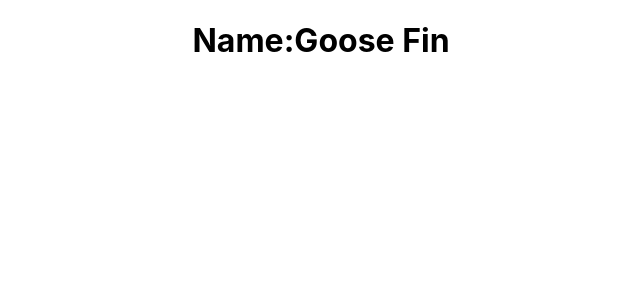
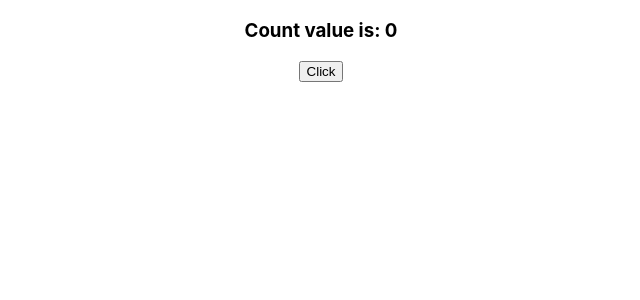
Before and after one commit to goosefin/react-hooks-practice, a React (Create React App) app: page / in a window 1280 px wide. Shown: the top 300 px of the page, without its empty margins (319-959 px from the left). Built offline with nearby package versions, Linux system fonts and the light colour scheme.

Commit message:
covered binding event handlers

```diff
--- a/src/App.js
+++ b/src/App.js
@@ -1,10 +1,18 @@
 import './App.css';
+import Message from './components/Message';
 import Profile from './components/Profile';
+import Counter from './components/Counter';
+import Resume from './components/Resume';
+import FunctionEvent from './components/FunctionEvent';
 
 function App() {
   return (
     <div className="App">
-    <Profile name='Goose' lastName='Fin'/>
+    {/* <Profile name='Goose' lastName='Fin'/> */}
+    {/* <Message messageContent='This is a message from props'/> */}
+    <Counter/>
+    {/* <Resume name="Goose"/> */}
+    {/* <FunctionEvent/> */}
     </div>
   );
 }
--- /dev/null
+++ b/src/components/Counter.js
@@ -0,0 +1,31 @@
+import { Component } from "react";
+
+class Counter extends Component{
+    constructor(){
+        super()
+        this.state={
+            counter: 0,
+        }
+        // this.increment = this.increment.bind(this)
+    }
+
+    //Arrow functions remove the need for binders within the constructor because it has access to the key word this
+    increment = () =>{
+        //console.log(this)
+        this.setState({
+            counter: this.state.counter + 1
+        })
+    }
+    render(){
+        return(
+            <>
+                <h3>Count value is: {this.state.counter}</h3>
+                {/* We use the syntax below in order to avoid having to bind the key word this to that specific method within the constructor. */}
+                {/* <button onClick={()=> this.increment()}>Click</button> */}
+                <button onClick={this.increment}>Click</button>
+            </>
+        )
+    }
+}
+
+export default Counter
--- /dev/null
+++ b/src/components/FunctionEvent.js
@@ -0,0 +1,13 @@
+function FunctionEvent(){
+    function handleClick(){
+        console.log('clicked')
+    }
+    return(
+        <div>
+            Functional Component
+            <button onClick={handleClick}>Click Here</button>
+        </div>
+    )
+}
+
+export default FunctionEvent
--- a/src/components/Message.js
+++ b/src/components/Message.js
@@ -1,8 +1,10 @@
 import {Component} from "react";
+
+// Accessing props for class components is similar to that of functional components BUT we have to use the key word "this"
 
 class Message extends Component{
     render(){
-        return <h1>This is a class component</h1>
+        return <h1>Message: {this.props.messageContent}</h1>
     }
 }
 
--- a/src/components/Profile.js
+++ b/src/components/Profile.js
@@ -6,10 +6,14 @@
     //     <h1>This is accessed by calling {props.children} within ChildComponent</h1>
     // </ChildComponent>
 
+//The code below destructures props so we can access them without having to call them using dot notation
+// const {name, lastName} = props
 
 function Profile(props){
-    console.log(props)
-    return <h1>Name:{props.name} {props.lastName}</h1>
+    // console.log(props)
+    //the code below destructures props so we can access them without having to call them using dot notation
+    const {name, lastName} = props
+    return (<h1>Name:{name} {lastName}</h1>)
 }
 
 export default Profile
--- /dev/null
+++ b/src/components/Resume.js
@@ -0,0 +1,14 @@
+import { Component } from "react";
+
+class Resume extends Component{
+ render(){
+    const {name} = this.props
+    return(
+        <>
+            <h1>Reusme component {name}</h1>
+        </>
+    )
+ }
+}
+
+export default Resume
```
